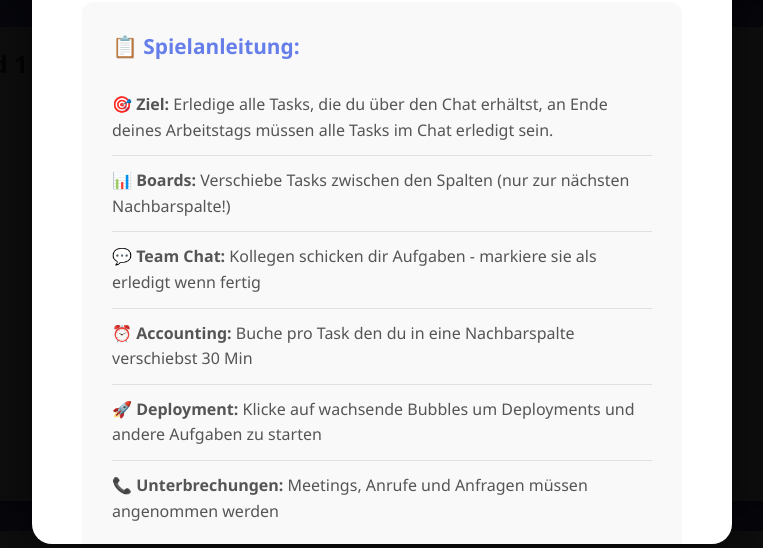
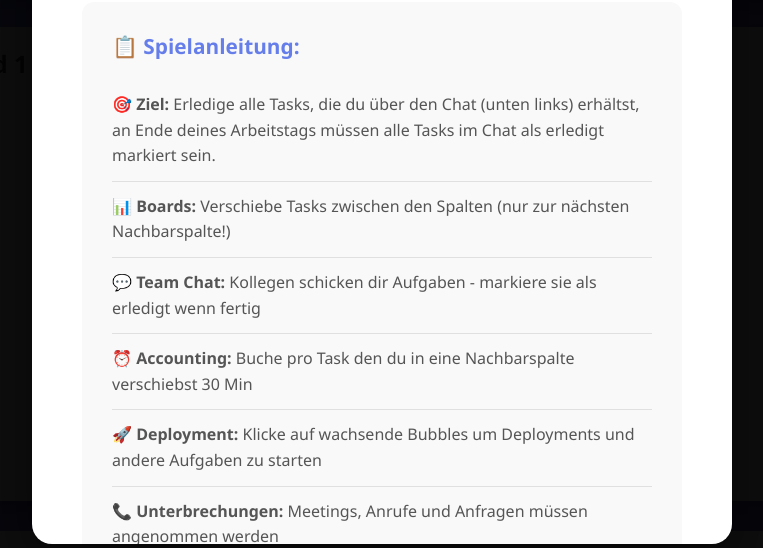
Before and after one commit to Pitt-PoSSum/a-developers-day, a plain HTML site: page index.html in a window 1280 px wide. Shown: the part 216-764 px from the top of the page, without its empty margins (258-1021 px from the left). Drawn offline with Linux system fonts and the light colour scheme.

Commit message:
Clarify task completion instructions in game objectives text

```diff
--- a/index.html
+++ b/index.html
@@ -292,7 +292,7 @@
             <div class="start-instructions">
                 <h3>📋 Spielanleitung:</h3>
                 <ul>
-                    <li>🎯 <strong>Ziel:</strong> Erledige alle Tasks, die du über den Chat erhältst, an Ende deines Arbeitstags müssen alle Tasks im Chat erledigt sein.</li>
+                    <li>🎯 <strong>Ziel:</strong> Erledige alle Tasks, die du über den Chat (unten links) erhältst, an Ende deines Arbeitstags müssen alle Tasks im Chat als erledigt markiert sein.</li>
                     <li>📊 <strong>Boards:</strong> Verschiebe Tasks zwischen den Spalten (nur zur nächsten Nachbarspalte!)</li>
                     <li>💬 <strong>Team Chat:</strong> Kollegen schicken dir Aufgaben - markiere sie als erledigt wenn fertig</li>
                     <li>⏰ <strong>Accounting:</strong> Buche pro Task den du in eine Nachbarspalte verschiebst 30 Min</li>
```
